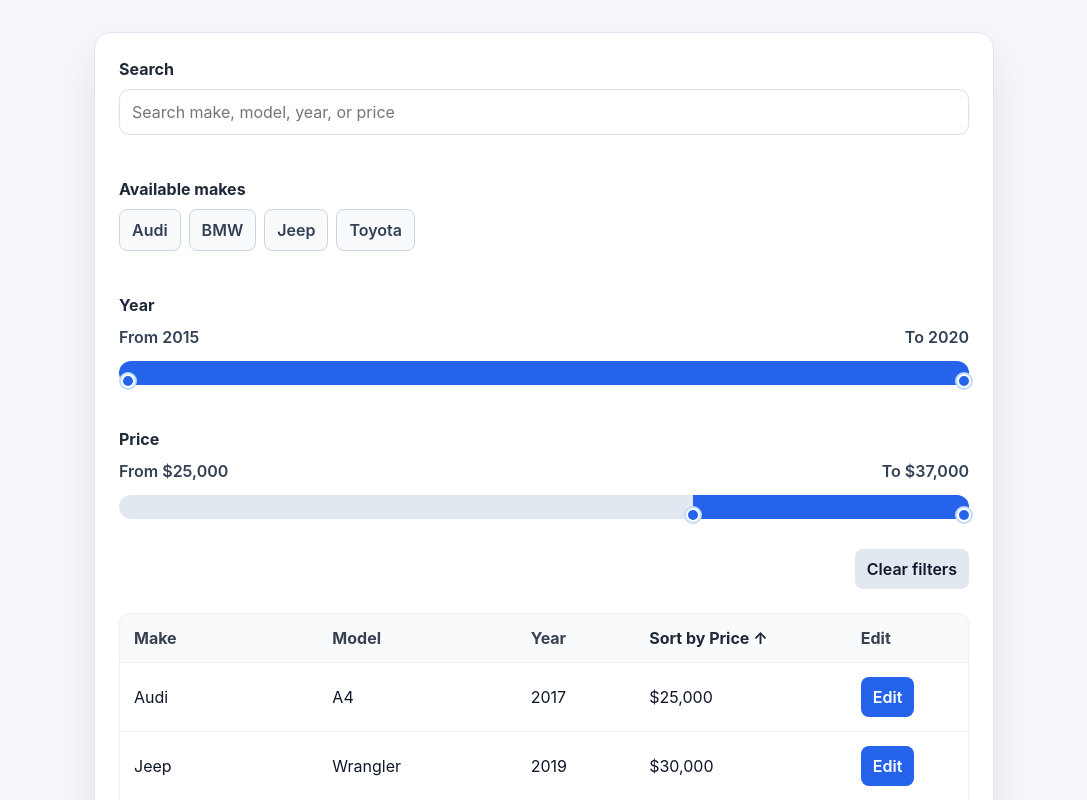
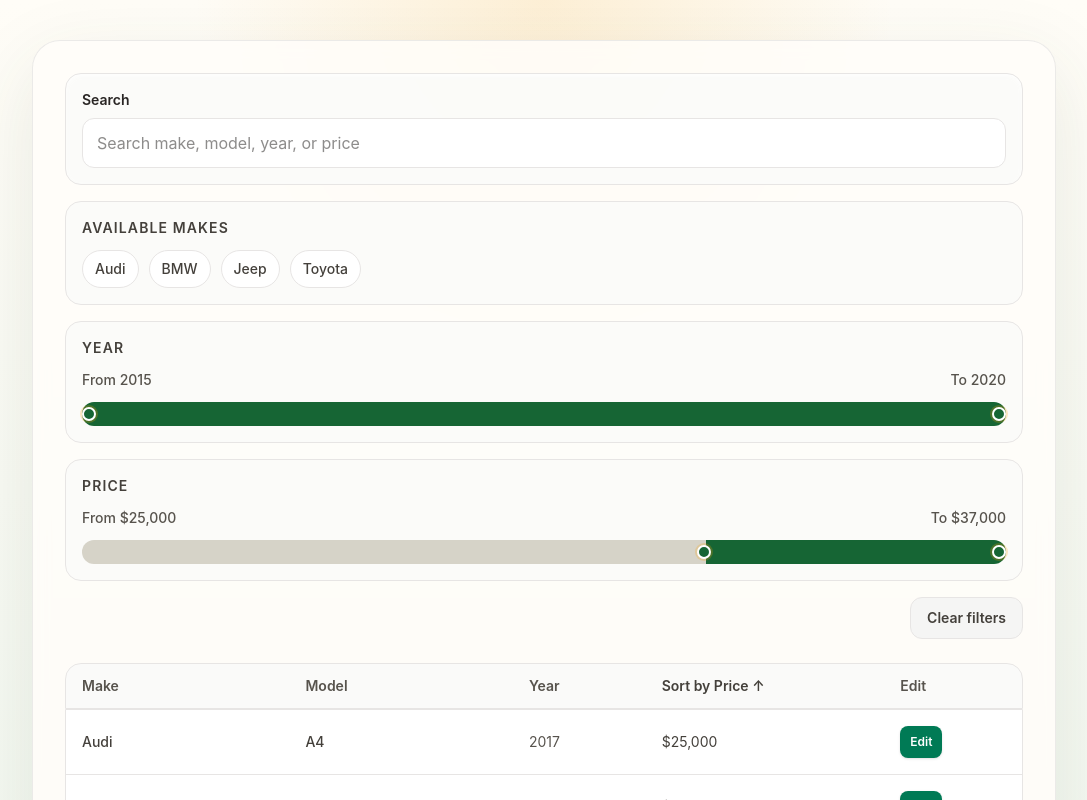
Before and after one commit to bekrawczyk1/CarAPP, a React (Vite) app: page / in a window 1280 px wide. Shown: the top 800 px of the page, without its empty margins (96-1183 px from the left). Built offline with nearby package versions, Linux system fonts and the light colour scheme.

Commit message:
feat: add tailwind and adjust styles

```diff
--- a/package.json
+++ b/package.json
@@ -15,6 +15,7 @@
   },
   "devDependencies": {
     "@eslint/js": "^10.0.1",
+    "@tailwindcss/vite": "^4.3.3",
     "@types/node": "^24.13.3",
     "@types/react": "^19.2.18",
     "@types/react-dom": "^19.2.4",
@@ -23,6 +24,7 @@
     "eslint-plugin-react-hooks": "^7.1.1",
     "eslint-plugin-react-refresh": "^0.5.4",
     "globals": "^17.11.0",
+    "tailwindcss": "^4.3.3",
     "typescript": "~6.0.2",
     "typescript-eslint": "^8.67.0",
     "vite": "^8.2.2"
--- a/src/App.css
+++ /dev/null
@@ -1,305 +0,0 @@
-.vehicle-app {
-  min-height: 100vh;
-  display: flex;
-  align-items: center;
-  justify-content: center;
-  padding: 32px 20px;
-  background: #f5f7fb;
-}
-
-.vehicle-panel {
-  width: min(900px, 100%);
-  background: #ffffff;
-  border: 1px solid #dfe5ee;
-  border-radius: 16px;
-  box-shadow: 0 18px 45px rgba(15, 23, 42, 0.08);
-  padding: 24px;
-}
-
-.filter-section {
-  display: flex;
-  flex-direction: column;
-  gap: 18px;
-  margin-bottom: 24px;
-}
-
-.filter-group {
-  margin-bottom: 8px;
-}
-
-.filter-group label,
-.section-title {
-  display: block;
-  margin-bottom: 8px;
-  font-weight: 700;
-  color: #1f2937;
-}
-
-.filter-group input[type='text'] {
-  width: 100%;
-  border: 1px solid #d8dfeb;
-  border-radius: 10px;
-  padding: 10px 12px;
-  font-size: 1rem;
-}
-
-.make-list {
-  display: flex;
-  flex-wrap: wrap;
-  gap: 8px;
-}
-
-.make-chip {
-  border: 1px solid #cbd5e1;
-  color: #334155;
-  background: #f8fafc;
-  padding: 8px 12px;
-}
-
-.make-chip.selected {
-  background: #dbeafe;
-  border-color: #93c5fd;
-  color: #1d4ed8;
-}
-
-.year-range {
-  display: flex;
-  flex-direction: column;
-  gap: 12px;
-}
-
-.year-range-readout {
-  display: flex;
-  justify-content: space-between;
-  font-weight: 600;
-  color: #334155;
-}
-
-.dual-range-wrap {
-  position: relative;
-  height: 24px;
-  border-radius: 999px;
-  background: #e2e8f0;
-  overflow: visible;
-}
-
-.dual-range-wrap .range {
-  position: absolute;
-  left: 0;
-  top: 50%;
-  width: 100%;
-  height: 24px;
-  background: transparent;
-  appearance: none;
-  -webkit-appearance: none;
-  transform: translateY(-50%);
-  pointer-events: none;
-}
-
-.dual-range-wrap .range::-webkit-slider-thumb {
-  pointer-events: auto;
-  width: 14px;
-  height: 14px;
-  border-radius: 50%;
-  background: #2563eb;
-  border: 2px solid #ffffff;
-  box-shadow: 0 0 0 2px #bfdbfe;
-  -webkit-appearance: none;
-  cursor: pointer;
-  margin-top: 0;
-}
-
-.dual-range-wrap .range::-moz-range-thumb {
-  pointer-events: auto;
-  width: 14px;
-  height: 14px;
-  border-radius: 50%;
-  background: #2563eb;
-  border: 2px solid #ffffff;
-  box-shadow: 0 0 0 2px #bfdbfe;
-  cursor: pointer;
-}
-
-.dual-range-wrap .range::-webkit-slider-runnable-track {
-  height: 2px;
-  background: transparent;
-  border-radius: 999px;
-}
-
-.dual-range-wrap .range::-moz-range-track {
-  height: 2px;
-  background: transparent;
-  border-radius: 999px;
-}
-
-.dual-range-wrap .min-range {
-  z-index: 2;
-}
-
-.dual-range-wrap .max-range {
-  z-index: 1;
-}
-
-.filter-actions {
-  display: flex;
-  justify-content: flex-end;
-  margin-top: 4px;
-}
-
-.secondary-button {
-  background: #e2e8f0;
-  color: #0f172a;
-}
-
-.table-header,
-.vehicle-row {
-  display: grid;
-  grid-template-columns: 1.4fr 1.4fr 0.8fr 1.5fr 0.7fr;
-  align-items: center;
-  gap: 12px;
-}
-
-.table-header {
-  padding: 12px 14px;
-  font-weight: 700;
-  color: #374151;
-  background: #f8fafc;
-  border: 1px solid #edf2f7;
-  border-radius: 10px 10px 0 0;
-}
-
-.vehicle-list {
-  list-style: none;
-  margin: 0;
-  padding: 0;
-  border: 1px solid #edf2f7;
-  border-top: none;
-  border-radius: 0 0 10px 10px;
-}
-
-.vehicle-row {
-  padding: 14px;
-  border-bottom: 1px solid #edf2f7;
-  background: #fff;
-}
-
-.vehicle-row:last-child {
-  border-bottom: none;
-}
-
-.price-cell {
-  display: flex;
-  align-items: center;
-  justify-content: flex-start;
-}
-
-.price-editor {
-  display: flex;
-  align-items: center;
-  gap: 8px;
-}
-
-.price-editor input {
-  width: 110px;
-  border: 1px solid #d8dfeb;
-  border-radius: 8px;
-  padding: 8px 10px;
-}
-
-button {
-  border: none;
-  border-radius: 8px;
-  background: #2563eb;
-  color: #fff;
-  padding: 8px 12px;
-  font-weight: 600;
-  cursor: pointer;
-  transition: opacity 0.2s ease;
-}
-
-button:hover {
-  opacity: 0.9;
-}
-
-.sort-button {
-  background: transparent;
-  color: #1f2937;
-  padding: 0;
-  font-weight: 700;
-}
-
-.loading-state {
-  display: flex;
-  align-items: center;
-  justify-content: center;
-  gap: 16px;
-  padding: 28px 20px;
-  color: #475569;
-  background: linear-gradient(135deg, #f8fafc, #eff6ff);
-  border: 1px solid #edf2f7;
-  border-top: none;
-  border-radius: 0 0 10px 10px;
-}
-
-.loading-spinner {
-  width: 28px;
-  height: 28px;
-  border-radius: 50%;
-  border: 3px solid rgba(37, 99, 235, 0.2);
-  border-top-color: #2563eb;
-  animation: spin 0.8s linear infinite;
-}
-
-.loading-copy {
-  display: flex;
-  flex-direction: column;
-  gap: 4px;
-}
-
-.loading-copy strong {
-  color: #0f172a;
-  font-size: 1rem;
-}
-
-.loading-copy span {
-  font-size: 0.9rem;
-  color: #475569;
-}
-
-.status {
-  padding: 20px 14px;
-  color: #475569;
-  background: #f8fafc;
-  border: 1px solid #edf2f7;
-  border-top: none;
-  border-radius: 0 0 10px 10px;
-}
-
-@keyframes spin {
-  to {
-    transform: rotate(360deg);
-  }
-}
-
-@media (max-width: 640px) {
-  .table-header {
-    display: none;
-  }
-
-  .vehicle-list {
-    display: flex;
-    flex-direction: column;
-  }
-
-  .vehicle-row {
-    grid-template-columns: 1fr;
-    gap: 8px;
-    border-bottom: 1px solid #edf2f7;
-  }
-
-  .vehicle-row span {
-    display: flex;
-    justify-content: space-between;
-    gap: 12px;
-  }
-}
--- a/src/App.tsx
+++ b/src/App.tsx
@@ -1,5 +1,4 @@
 import { useEffect, useMemo, useState } from 'react'
-import './App.css'
 
 type Vehicle = {
   id: number
@@ -196,22 +195,24 @@
     return {
       background: `linear-gradient(
         to right,
-        #e2e8f0 0%,
-        #e2e8f0 ${minPercent}%,
-        #2563eb ${minPercent}%,
-        #2563eb ${maxPercent}%,
-        #e2e8f0 ${maxPercent}%,
-        #e2e8f0 100%
+        #d6d3c8 0%,
+        #d6d3c8 ${minPercent}%,
+        #166534 ${minPercent}%,
+        #166534 ${maxPercent}%,
+        #d6d3c8 ${maxPercent}%,
+        #d6d3c8 100%
       )`,
     }
   }
 
   return (
-    <main className="vehicle-app">
-      <section className="vehicle-panel">
-        <div className="filter-section">
-          <div className="filter-group">
-            <label htmlFor="vehicle-filter">Search</label>
+    <main className="min-h-screen bg-[radial-gradient(circle_at_top,_rgba(245,158,11,0.14),transparent_30%),linear-gradient(180deg,#fffdf7_0%,#f1f7ef_100%)] px-4 py-10 sm:px-6 lg:px-8">
+      <section className="mx-auto w-full max-w-5xl rounded-[28px] border border-stone-200/80 bg-[#fffdf9]/85 p-5 shadow-[0_24px_80px_rgba(54,65,47,0.1)] backdrop-blur-sm sm:p-8">
+        <div className="mb-6 flex flex-col gap-4">
+          <div className="rounded-2xl border border-stone-200 bg-stone-50/80 p-4 shadow-inner shadow-white/80">
+            <label htmlFor="vehicle-filter" className="mb-2 block text-sm font-semibold text-stone-800">
+              Search
+            </label>
             <input
               id="vehicle-filter"
               type="text"
@@ -219,12 +220,15 @@
               onChange={(event) => setFilterText(event.target.value)}
               placeholder="Search make, model, year, or price"
               aria-label="Search vehicles"
+              className="w-full rounded-xl border border-stone-200 bg-white px-3.5 py-3 text-base text-stone-900 outline-none transition focus:border-emerald-600 focus:ring-4 focus:ring-amber-100"
             />
           </div>
 
-          <div className="filter-group">
-            <p className="section-title">Available makes</p>
-            <div className="make-list">
+          <div className="rounded-2xl border border-stone-200 bg-stone-50/80 p-4">
+            <p className="mb-3 text-sm font-semibold uppercase tracking-[0.08em] text-stone-700">
+              Available makes
+            </p>
+            <div className="flex flex-wrap gap-2.5">
               {availableMakes.map((make) => {
                 const isSelected = selectedMakes.includes(make)
 
@@ -232,7 +236,11 @@
                   <button
                     key={make}
                     type="button"
-                    className={`make-chip ${isSelected ? 'selected' : ''}`}
+                    className={`rounded-full border px-3 py-2 text-sm font-medium transition-all ${
+                      isSelected
+                        ? 'border-emerald-200 bg-emerald-100 text-emerald-800 shadow-[0_8px_18px_rgba(22,101,52,0.14)]'
+                        : 'border-stone-200 bg-white text-stone-700 hover:border-amber-300 hover:bg-amber-50'
+                    }`}
                     onClick={() => toggleMake(make)}
                   >
                     {make}
@@ -242,16 +250,18 @@
             </div>
           </div>
 
-          <div className="filter-group">
-            <p className="section-title">Year</p>
-            <div className="year-range">
-              <div className="year-range-readout">
+          <div className="rounded-2xl border border-stone-200 bg-stone-50/80 p-4">
+            <p className="mb-3 text-sm font-semibold uppercase tracking-[0.08em] text-stone-700">
+              Year
+            </p>
+            <div className="flex flex-col gap-3">
+              <div className="flex items-center justify-between text-sm font-medium text-stone-600">
                 <span>From {yearRange.min}</span>
                 <span>To {yearRange.max}</span>
               </div>
 
               <div
-                className="dual-range-wrap"
+                className="relative h-6 overflow-visible rounded-full bg-stone-200"
                 style={getRangeTrackStyle(yearRange.min, yearRange.max, minYear, maxYear)}
               >
                 <input
@@ -262,7 +272,7 @@
                   onChange={(event) =>
                     handleYearRangeChange('min', Number(event.target.value))
                   }
-                  className="range min-range"
+                  className="range-slider min-range"
                 />
                 <input
                   type="range"
@@ -272,22 +282,24 @@
                   onChange={(event) =>
                     handleYearRangeChange('max', Number(event.target.value))
                   }
-                  className="range max-range"
+                  className="range-slider max-range"
                 />
               </div>
             </div>
           </div>
 
-          <div className="filter-group">
-            <p className="section-title">Price</p>
-            <div className="year-range">
-              <div className="year-range-readout">
+          <div className="rounded-2xl border border-stone-200 bg-stone-50/80 p-4">
+            <p className="mb-3 text-sm font-semibold uppercase tracking-[0.08em] text-stone-700">
+              Price
+            </p>
+            <div className="flex flex-col gap-3">
+              <div className="flex items-center justify-between text-sm font-medium text-stone-600">
                 <span>From ${priceRange.min.toLocaleString()}</span>
                 <span>To ${priceRange.max.toLocaleString()}</span>
               </div>
 
               <div
-                className="dual-range-wrap"
+                className="relative h-6 overflow-visible rounded-full bg-stone-200"
                 style={getRangeTrackStyle(priceRange.min, priceRange.max, minPrice, maxPrice)}
               >
                 <input
@@ -298,7 +310,7 @@
                   onChange={(event) =>
                     handlePriceRangeChange('min', Number(event.target.value))
                   }
-                  className="range min-range"
+                  className="range-slider min-range"
                 />
                 <input
                   type="range"
@@ -308,27 +320,31 @@
                   onChange={(event) =>
                     handlePriceRangeChange('max', Number(event.target.value))
                   }
-                  className="range max-range"
+                  className="range-slider max-range"
                 />
               </div>
             </div>
           </div>
 
-          <div className="filter-actions">
-            <button type="button" className="secondary-button" onClick={clearFilters}>
+          <div className="flex justify-end">
+            <button
+              type="button"
+              className="rounded-xl border border-stone-200 bg-stone-100 px-4 py-2.5 text-sm font-semibold text-stone-700 transition hover:bg-amber-100"
+              onClick={clearFilters}
+            >
               Clear filters
             </button>
           </div>
         </div>
 
-        <div className="table-header">
+        <div className="hidden grid-cols-[1.4fr_1.4fr_0.8fr_1.5fr_0.7fr] items-center gap-3 rounded-t-2xl border border-stone-200 bg-stone-50/90 px-4 py-3 text-sm font-semibold text-stone-600 sm:grid">
           <span>Make</span>
           <span>Model</span>
           <span>Year</span>
-          <span className="price-column">
+          <span>
             <button
               type="button"
-              className="sort-button"
+              className="font-semibold text-stone-700 transition hover:text-emerald-800"
               onClick={() =>
                 setSortDirection((currentSort) =>
                   currentSort === 'asc' ? 'desc' : 'asc',
@@ -342,25 +358,33 @@
         </div>
 
         {isLoading ? (
-          <div className="loading-state" aria-live="polite">
-            <div className="loading-spinner" aria-hidden="true" />
-            <div className="loading-copy">
-              <strong>Loading vehicles</strong>
-              <span>Searching available cars…</span>
+          <div
+            className="flex items-center justify-center gap-4 rounded-b-2xl border border-stone-200 bg-gradient-to-r from-stone-50 to-amber-50 px-5 py-8 text-stone-600"
+            aria-live="polite"
+          >
+            <div className="h-7 w-7 animate-spin rounded-full border-3 border-amber-200 border-t-emerald-700" aria-hidden="true" />
+            <div className="flex flex-col gap-1">
+              <strong className="text-base font-semibold text-stone-800">Loading vehicles</strong>
+              <span className="text-sm text-stone-500">Searching available cars…</span>
             </div>
           </div>
         ) : visibleVehicles.length === 0 ? (
-          <div className="status">No vehicles match your filter.</div>
+          <div className="rounded-b-2xl border border-stone-200 bg-stone-50 px-4 py-5 text-sm text-stone-600">
+            No vehicles match your filter.
+          </div>
         ) : (
-          <ul className="vehicle-list">
+          <ul className="divide-y divide-stone-200 overflow-hidden rounded-b-2xl border border-stone-200 bg-white">
             {visibleVehicles.map((vehicle) => (
-              <li key={vehicle.id} className="vehicle-row">
-                <span>{vehicle.make}</span>
-                <span>{vehicle.model}</span>
-                <span>{vehicle.year}</span>
-                <span className="price-cell">
+              <li
+                key={vehicle.id}
+                className="grid gap-3 px-4 py-4 sm:grid-cols-[1.4fr_1.4fr_0.8fr_1.5fr_0.7fr] sm:items-center"
+              >
+                <span className="text-sm font-medium text-stone-700">{vehicle.make}</span>
+                <span className="text-sm font-medium text-stone-700">{vehicle.model}</span>
+                <span className="text-sm text-stone-600">{vehicle.year}</span>
+                <span className="text-sm text-stone-700">
                   {editingVehicleId === vehicle.id ? (
-                    <div className="price-editor">
+                    <div className="flex items-center gap-2">
                       <input
                         type="number"
                         min="0"
@@ -368,8 +392,13 @@
                         value={draftPrice}
                         onChange={(event) => setDraftPrice(event.target.value)}
                         aria-label={`Edit price for ${vehicle.make} ${vehicle.model}`}
+                        className="w-24 rounded-lg border border-stone-200 bg-white px-2.5 py-2 text-sm text-stone-700 outline-none transition focus:border-emerald-600 focus:ring-4 focus:ring-amber-100"
                       />
-                      <button type="button" onClick={() => handleSavePrice(vehicle.id)}>
+                      <button
+                        type="button"
+                        className="rounded-lg bg-emerald-700 px-2.5 py-2 text-xs font-semibold text-white shadow-sm transition hover:bg-emerald-800"
+                        onClick={() => handleSavePrice(vehicle.id)}
+                      >
                         Save
                       </button>
                     </div>
@@ -381,7 +410,11 @@
                 </span>
                 <span>
                   {editingVehicleId === vehicle.id ? null : (
-                    <button type="button" onClick={() => handleEditStart(vehicle)}>
+                    <button
+                      type="button"
+                      className="rounded-lg bg-emerald-700 px-2.5 py-2 text-xs font-semibold text-white shadow-sm transition hover:bg-emerald-800"
+                      onClick={() => handleEditStart(vehicle)}
+                    >
                       Edit
                     </button>
                   )}
--- a/src/index.css
+++ b/src/index.css
@@ -1,3 +1,6 @@
+@import 'tailwindcss';
+
+@layer base {
   :root {
     font-family: Inter, 'Segoe UI', sans-serif;
     line-height: 1.5;
@@ -29,3 +32,55 @@
   button {
     font: inherit;
   }
+}
+
+@layer components {
+  .range-slider {
+    @apply absolute left-0 top-1/2 w-full -translate-y-1/2 appearance-none bg-transparent pointer-events-none;
+  }
+
+  .range-slider::-webkit-slider-runnable-track {
+    height: 2px;
+    background: transparent;
+    border-radius: 9999px;
+  }
+
+  .range-slider::-moz-range-track {
+    height: 2px;
+    background: transparent;
+    border-radius: 9999px;
+  }
+
+  .range-slider::-webkit-slider-thumb {
+    -webkit-appearance: none;
+    appearance: none;
+    pointer-events: auto;
+    width: 14px;
+    height: 14px;
+    border-radius: 9999px;
+    background: #166534;
+    border: 2px solid #ffffff;
+    box-shadow: 0 0 0 2px rgba(245, 158, 11, 0.24);
+    cursor: pointer;
+    margin-top: -6px;
+  }
+
+  .range-slider::-moz-range-thumb {
+    pointer-events: auto;
+    width: 14px;
+    height: 14px;
+    border-radius: 9999px;
+    background: #166534;
+    border: 2px solid #ffffff;
+    box-shadow: 0 0 0 2px rgba(245, 158, 11, 0.24);
+    cursor: pointer;
+  }
+
+  .range-slider.min-range {
+    z-index: 2;
+  }
+
+  .range-slider.max-range {
+    z-index: 1;
+  }
+}
--- a/vite.config.ts
+++ b/vite.config.ts
@@ -1,7 +1,8 @@
 import react from '@vitejs/plugin-react'
+import tailwindcss from '@tailwindcss/vite'
 import { defineConfig } from 'vite'
 
 // https://vite.dev/config/
 export default defineConfig({
-  plugins: [react()],
+  plugins: [react(), tailwindcss()],
 })
```
Also changed, not shown: 1 other file (tests, documents, lock files or other folders). Lines whose indentation alone changed are shown as unchanged.
